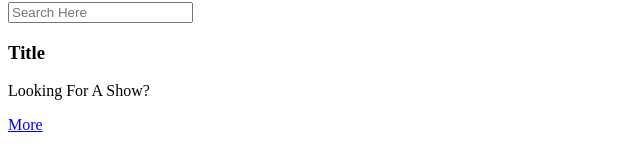
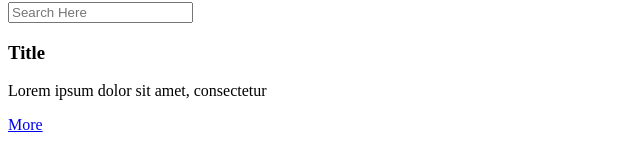
Before and after one commit to cclund444/P3FindAShow, a React (Create React App) app in the folder tv-search/src/: page / in a window 1280 px wide. Shown: the part 148-316 px from the top of the page, without its empty margins (0-640 px from the left). Built offline with nearby package versions, Linux system fonts and the light colour scheme; the HTML template or start-up script is replaced by a standard one.

Commit message:
revert task

```diff
--- a/tv-search/src/pages/Homepage.js
+++ b/tv-search/src/pages/Homepage.js
@@ -32,7 +32,7 @@ function Homepage() {
         <div className="results">
             <div className="result">
             <h3>Title</h3>
-            <p>Looking For A Show?</p>
+            <p>Lorem ipsum dolor sit amet, consectetur</p>
             <a href="#">More</a>
             </div>
         </div>
```
